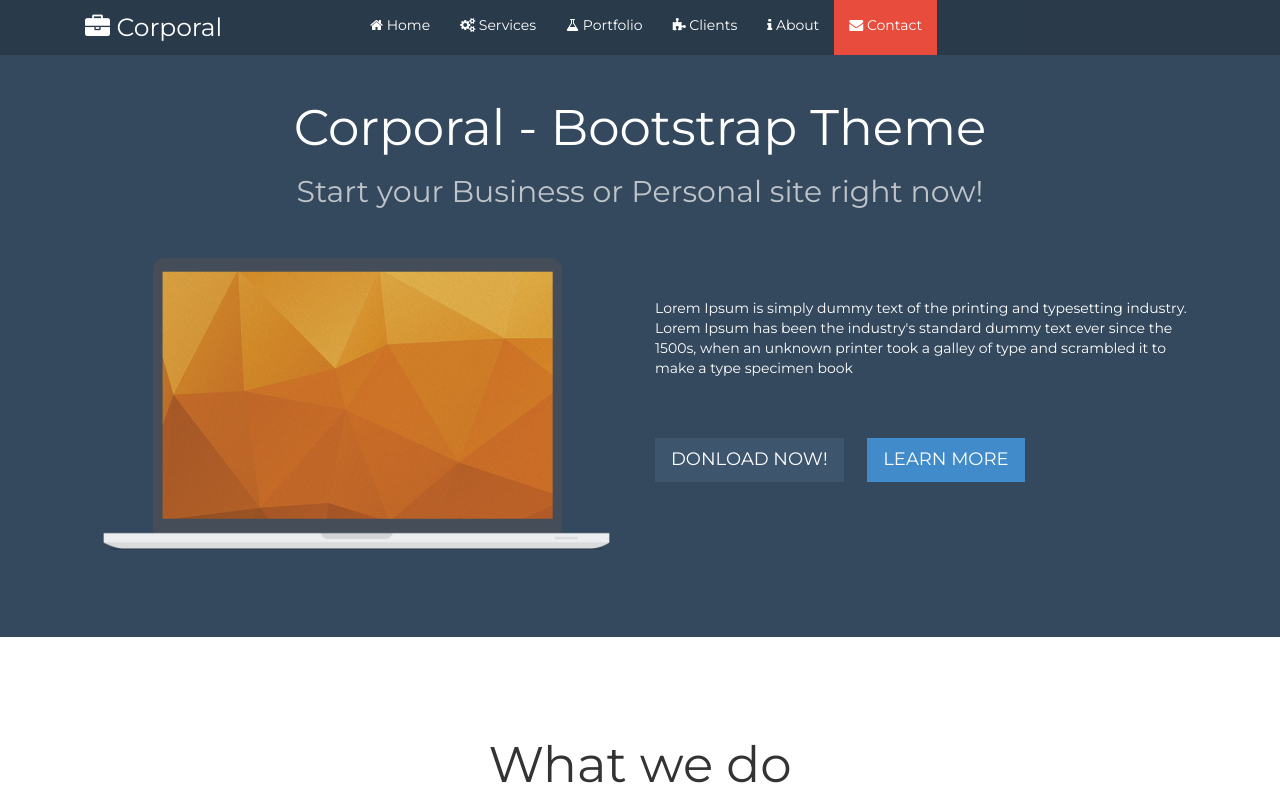
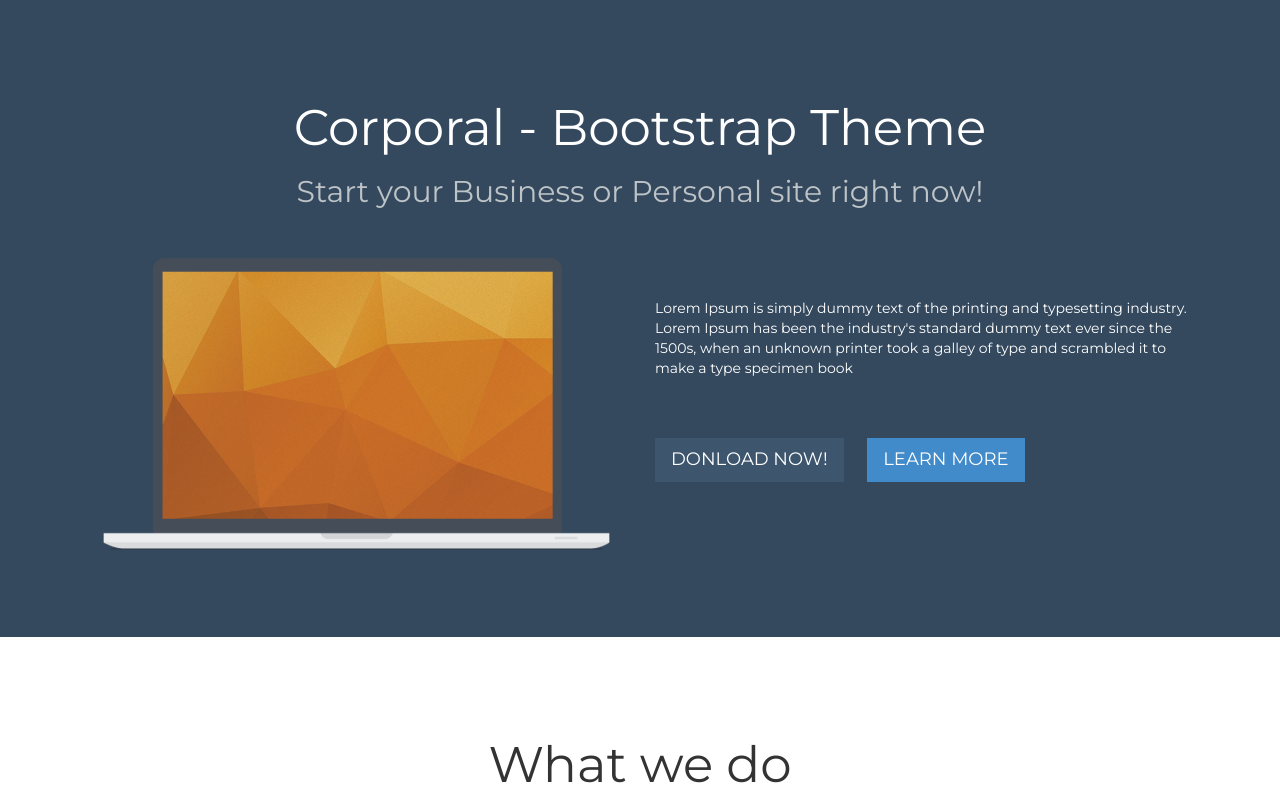
Before and after one commit to tompowell/tompowell.github.io, a plain HTML site: page index.html in a window 1280 px wide. Shown: the top 800 px of the page. Drawn offline with Linux system fonts and the light colour scheme.

Commit message:
corporal3

```diff
--- a/index.html
+++ b/index.html
@@ -4,8 +4,6 @@
         <meta charset="utf-8">
         <meta name="viewport" content="width=device-width, initial-scale=1">
         <title>How to Validate a Product, Improve A Landing Page or Get Product Feedback In Hours for Less than $40</title>
-
-
 
         <!-- Bootstrap -->
         <link rel="stylesheet" type="text/css" href="assets/css/bootstrap.min.css">
@@ -37,35 +35,7 @@
       </head>
 
     <body data-spy="scroll" data-offset="20" data-target="#navbar">
-    <!-- Nav Menu Section -->
-    <div class="logo-menu">
-    <nav class="navbar navbar-default navbar-fixed-top" role="navigation" data-spy="affix" data-offset-top="50">
-      <div class="container">
-        <!-- Brand and toggle get grouped for better mobile display -->
-        <div class="navbar-header col-md-3">
-          <button type="button" class="navbar-toggle" data-toggle="collapse" data-target="#navbar">
-            <span class="sr-only">Toggle navigation</span>
-            <span class="icon-bar"></span>
-            <span class="icon-bar"></span>
-            <span class="icon-bar"></span>
-          </button>
-          <a class="navbar-brand" href="#home"><i class="fa fa-briefcase"></i> Corporal</a>
-        </div>
 
-        <div class="collapse navbar-collapse" id="navbar">
-                            <ul class="nav navbar-nav col-md-9 pull-right">
-                            <li class="active"><a href="#hero-area"><i class="fa fa-home"></i> Home</a></li>
-                            <li><a href="#services"><i class="fa fa-cogs"></i> Services</a></li>
-                            <li><a href="#portfolio"><i class="fa fa-flask"></i> Portfolio</a></li>
-                            <li><a href="#clients"><i class="fa fa-puzzle-piece"></i> Clients</a></li>
-                            <li><a href="#about"><i class="fa fa-info"></i> About</a></li>
-                            <li><a href="#contact"><i class="fa fa-envelope"></i> Contact</a></li>
-                            </ul>
-        </div>
-      </div>
-    </nav>
-    </div>
-<!-- Nav Menu Section End -->
 
 <!-- Hero Area Section -->
 
```
